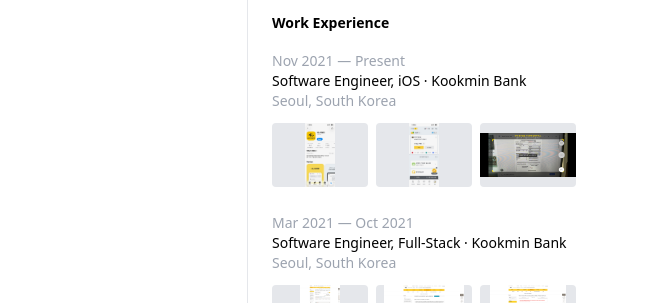
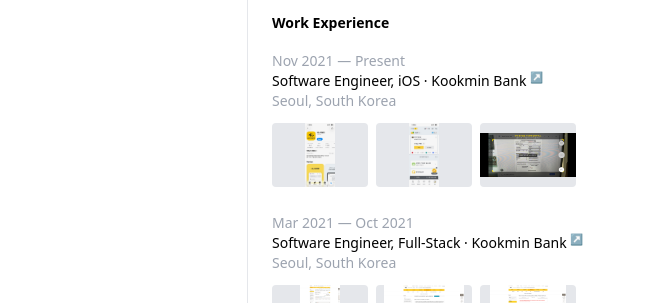
Before and after one commit to techzombee/techzombee-portfolio, a Next.js app: page / in a window 1280 px wide. Shown: the part 403-706 px from the top of the page, without its empty margins (184-836 px from the left). Built offline with nearby package versions, Linux system fonts and the light colour scheme.

Commit message:
feat: add Wikipedia hyperlink to Kookmin Bank in experience section
Co-Authored-By: Claude Sonnet 4.6 <noreply@anthropic.com>

```diff
--- a/components/sections/ExperienceSection.tsx
+++ b/components/sections/ExperienceSection.tsx
@@ -4,6 +4,7 @@ const experiences = [
     {
         period: 'Nov 2021 — Present',
         title: 'Software Engineer, iOS · Kookmin Bank',
+        href: 'https://en.wikipedia.org/wiki/Kookmin_Bank',
         location: 'Seoul, South Korea',
         images: [
             '/career/starbanking_appstore.jpeg',
@@ -44,6 +45,7 @@ const experiences = [
     {
         period: 'Mar 2021 — Oct 2021',
         title: 'Software Engineer, Full-Stack · Kookmin Bank',
+        href: 'https://en.wikipedia.org/wiki/Kookmin_Bank',
         location: 'Seoul, South Korea',
         images: [
             '/career/inqAllAccounts_eng.png',
@@ -186,7 +188,12 @@ export default function ExperienceSection() {
                     <div key={i} className="grid grid-cols gap-x-4 text-sm">
                         <span className="text-gray-400 pt-0.5 whitespace-nowrap">{item.period}</span>
                         <div>
-                            <p>{item.title}</p>
+                            <p>
+                                {item.href ? (() => {
+                                    const [role, company] = item.title.split(' · ')
+                                    return <>{role} · <a href={item.href} target="_blank" rel="noopener noreferrer" className="hover:underline">{company} <sup className="text-gray-400">↗</sup></a></>
+                                })() : item.title}
+                            </p>
                             <p className="text-gray-400">{item.location}</p>
                             <ImageGallery images={item.images} captions={item.captions} />
                         </div>
```
